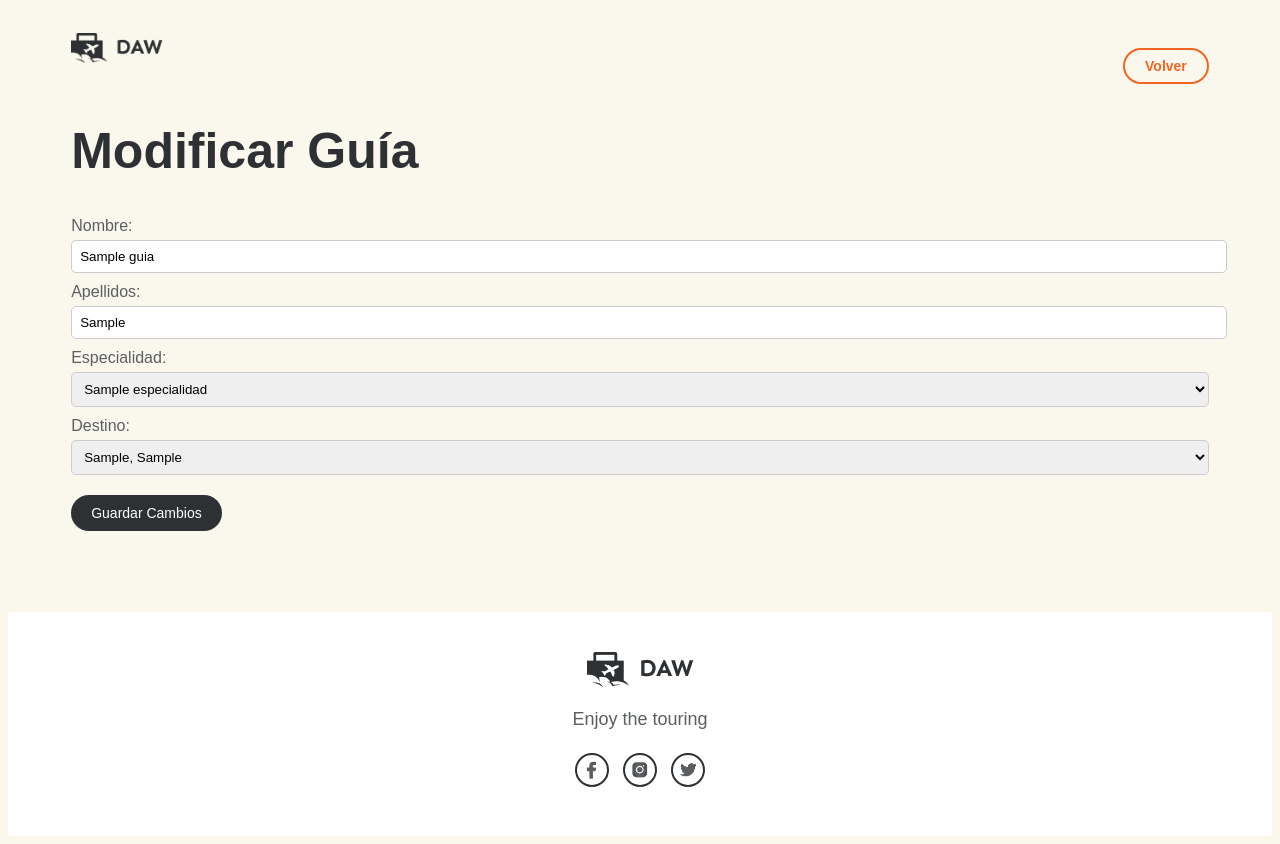
After one commit to bonhomee/Agencia-de-Viajes, a PHP site: page /modificar_guia.php?id=1 in a window 1280 px wide. The commit adds this page. Run offline with PHP 8.4, Linux system fonts and the light colour scheme; tables that the repository leaves empty or names only in its code hold one stand-in row (values such as "Sample post"); some libraries are stand-ins or nearby versions.

Commit message:
Reestructuracion integral de la web

```diff
--- a/crear_destino.php
+++ b/crear_destino.php
@@ -23,9 +23,9 @@ if ($_SERVER["REQUEST_METHOD"] === "POST") {
   <link rel="stylesheet" href="styles.css">
 </head>
 <body>
-  <?php include 'header.php'; ?>
+  <div class="container">
+    <?php include 'header.php'; ?>
 
-  <div class="container">
     <h2>Crear Nuevo Destino</h2>
 
     <?php if ($mensaje): ?>
--- a/crear_guia.php
+++ b/crear_guia.php
@@ -1,6 +1,5 @@
 <?php
 require_once 'database.php';
-include('header.php');
 
 $mensaje = "";
 
@@ -41,6 +40,8 @@ $especialidades = $especialidades_stmt->fetchAll(PDO::FETCH_ASSOC);
 </head>
 <body>
 <div class="container">
+  <?php include 'header.php'; ?>
+
   <h2>Crear Guía</h2>
 
   <?= $mensaje ?>
@@ -76,7 +77,6 @@ $especialidades = $especialidades_stmt->fetchAll(PDO::FETCH_ASSOC);
     <input type="submit" class="boton-card boton-izquierda" value="Crear Guía">
   </form>
 
-  <a href="home.php" class="btn-volver">Volver</a>
 </div>
 
 <?php include('footer.php'); ?>
--- a/header.php
+++ b/header.php
@@ -1,23 +1,4 @@
-<header class="header">
-        <img src="img/logo.png" alt="Logo DAW" class="logo" />
-        <nav class="nav">
-          <ul>
-            <li><a href="home.php">Home</a></li>
-            <li><a href="inscripcion.php">Formulario</a></li>
-            <li><a href="crear_destino.php">Crear Destino</a></li>
-            <li><a href="crear_guia.php">Crear Guía</a></li>
-
-            <li class="dropdown">
-              <a href="javascript:void(0)" class="dropbtn">Listados</a>
-              <ul class="dropdown-content">
-                <li><a href="listado_destinos.php">Listado de destinos</a></li>
-                <li><a href="listado_usuarios.php">Listado de usuarios</a></li>
-                <li><a href="listado_guias.php">Listado de guias</a></li>
-
-              </ul>
-
-            </li>
-          </ul>
-        </nav>
-        <a href="crear_usuario.php" class="boton-menu">Crear Usuario</a>
-      </header>
+<div class="header">
+ <img src="img/logo.png" alt="Logo DAW" class="logo" />
+    <a href="home.php" class="btn-volver">Volver</a>
+</div>
--- a/home.php
+++ b/home.php
@@ -25,6 +25,8 @@
               <ul class="dropdown-content">
                 <li><a href="listado_destinos.php">Listado de destinos</a></li>
                 <li><a href="listado_usuarios.php">Listado de usuarios</a></li>
+                <li><a href="listado_guias.php">Listado de guías</a></li>
+
               </ul>
             </li>
           </ul>
--- a/inscripcion.php
+++ b/inscripcion.php
@@ -11,9 +11,10 @@ require_once 'database.php';
 </head>
 <body>
 
-<?php include 'header.php'; ?>
 
 <div class="container">
+  <?php include 'header.php'; ?>
+
   <h2>Formulario de Inscripción</h2>
 
   <form method="post" action="procesar_inscripcion.php">
--- a/listado_destinos.php
+++ b/listado_destinos.php
@@ -15,12 +15,10 @@ $destinos = $stmt->fetchAll();
 </head>
 <body>
 
-  <?php include 'header.php'; ?>
+  <div class="container">
+    <?php include 'header.php'; ?>
 
-  <div class="container">
     <h2 style="display:inline-block;">Listado de Destinos</h2>
-    <a href="home.php" class="btn-volver">Volver</a>
-
     <table class="tabla-usuarios">
       <thead>
         <tr>
--- a/listado_usuarios.php
+++ b/listado_usuarios.php
@@ -15,12 +15,10 @@ $usuarios = $stmt->fetchAll();
 </head>
 <body>
 
-  <?php include 'header.php'; ?>
+  <div class="container">
+    <?php include 'header.php'; ?>
 
-  <div class="container">
     <h2 style="display:inline-block;">Listado de Usuarios</h2>
-    <a href="home.php" class="btn-volver">Volver</a>
-
     <table class="tabla-usuarios">
       <tr>
         <th>Nombre</th>
--- /dev/null
+++ b/modificar_guia.php
@@ -0,0 +1,91 @@
+<?php
+require_once 'database.php';
+
+// Obtener el ID del guía
+$id_guia = $_GET['id'] ?? null;
+
+// Si no hay ID, redirigir
+if (!$id_guia) {
+    header("Location: listado_guias.php");
+    exit;
+}
+
+// Obtener datos actuales del guía
+$stmt = $conn->prepare("SELECT * FROM guia WHERE id_guia = :id_guia");
+$stmt->bindParam(':id_guia', $id_guia, PDO::PARAM_INT);
+$stmt->execute();
+$guia = $stmt->fetch();
+
+if (!$guia) {
+    echo "Guía no encontrado.";
+    exit;
+}
+
+// Obtener especialidades y destinos para los <select>
+$especialidades = $conn->query("SELECT * FROM especialidad")->fetchAll();
+$destinos = $conn->query("SELECT * FROM destino")->fetchAll();
+
+// Procesar formulario
+if ($_SERVER["REQUEST_METHOD"] == "POST") {
+    $nombre = $_POST['nombre'];
+    $apellidos = $_POST['apellidos'];
+    $id_especialidad = $_POST['id_especialidad'];
+    $id_destino = $_POST['id_destino'];
+
+    $update = $conn->prepare("UPDATE guia SET nombre = ?, apellidos = ?, id_especialidad = ?, id_destino = ? WHERE id_guia = ?");
+    $success = $update->execute([$nombre, $apellidos, $id_especialidad, $id_destino, $id_guia]);
+
+    if ($success) {
+        header("Location: listado_guias.php");
+        exit;
+    } else {
+        echo "❌ Error al actualizar la guía.";
+    }
+}
+?>
+
+<!DOCTYPE html>
+<html lang="es">
+<head>
+  <meta charset="UTF-8">
+  <title>Modificar Guía</title>
+  <link rel="stylesheet" href="styles.css">
+</head>
+<body>
+
+  <div class="container">
+      <?php include 'header.php'; ?>
+
+    <h2>Modificar Guía</h2>
+    <form method="post">
+      <label>Nombre:</label>
+      <input type="text" name="nombre" value="<?= htmlspecialchars($guia['nombre']) ?>" required>
+
+      <label>Apellidos:</label>
+      <input type="text" name="apellidos" value="<?= htmlspecialchars($guia['apellidos']) ?>" required>
+
+      <label>Especialidad:</label>
+      <select name="id_especialidad" required>
+        <?php foreach ($especialidades as $esp): ?>
+          <option value="<?= $esp['id_especialidad'] ?>" <?= $esp['id_especialidad'] == $guia['id_especialidad'] ? 'selected' : '' ?>>
+            <?= htmlspecialchars($esp['nombre']) ?>
+          </option>
+        <?php endforeach; ?>
+      </select>
+
+      <label>Destino:</label>
+      <select name="id_destino" required>
+        <?php foreach ($destinos as $dest): ?>
+          <option value="<?= $dest['id_destino'] ?>" <?= $dest['id_destino'] == $guia['id_destino'] ? 'selected' : '' ?>>
+            <?= htmlspecialchars($dest['ciudad']) ?>, <?= htmlspecialchars($dest['pais']) ?>
+          </option>
+        <?php endforeach; ?>
+      </select>
+
+      <input type="submit" value="Guardar Cambios" class="boton-card boton-izquierda">
+    </form>
+  </div>
+
+  <?php include 'footer.php'; ?>
+</body>
+</html>
```
Also changed, not shown: Script_BD_Agencia.sql (deleted, +0 -69 lines), destino_detalles.php (+43 -4 lines), eliminar_guia.php (added, +19 -0 lines), listado_guias.php (+4 -4 lines), procesar_inscripcion.php (+14 -3 lines), 1 other file.
